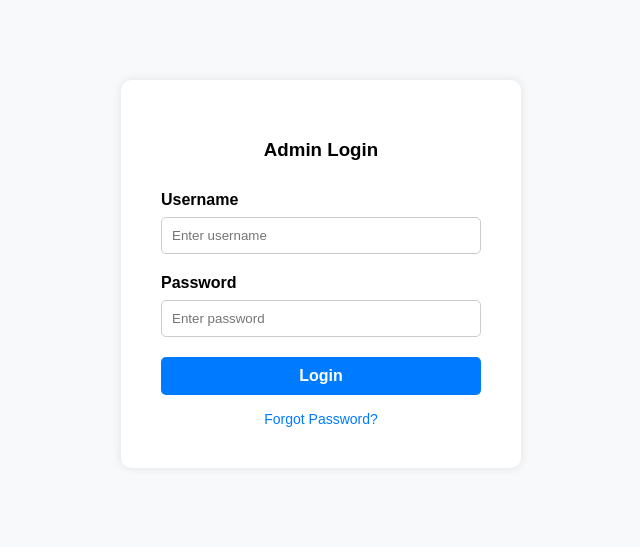
After one commit to Nitins715/Ordermanagement, a Django app: page /login/ in a window 1280 px wide. The commit adds this page. Shown: the top 547 px of the page, without its empty margins (319-959 px from the left). Run offline with Django 5.2, Linux system fonts and the light colour scheme.

Commit message:
Initial commit

```diff
--- a/orders/urls.py
+++ b/orders/urls.py
@@ -1,9 +1,12 @@
 from django.urls import path
 from . import views
+from .views import user_login, user_logout
 
 urlpatterns = [
     path('', views.order_list, name='order_list'),
     path('neworder/', views.create_order, name='create_order'),
     path('orders/edit/<int:pk>/', views.edit_order, name='edit_order'),
     path('orders/delete/<int:pk>/', views.delete_order, name='delete_order'),
+    path('login/', user_login, name='login'),
+    path('logout/', user_logout, name='logout'),
 ]
--- a/orders/views.py
+++ b/orders/views.py
@@ -3,32 +3,57 @@ from neworder.models import NewOrder
 from neworder.forms import NewOrderForm
 from django.utils.dateparse import parse_date
 
+
+from django.contrib.auth import authenticate, login
+from django.contrib.auth.forms import AuthenticationForm
+from django.contrib.auth.decorators import login_required
+
+def user_login(request):
+    if request.method == "POST":
+        form = AuthenticationForm(data=request.POST)
+        if form.is_valid():
+            user = form.get_user()
+            login(request, user)
+            return redirect('order_list')  # replace with your home page name
+    else:
+        form = AuthenticationForm()
+    return render(request, 'login.html', {'form': form})
+
+from django.contrib.auth import logout
+
+def user_logout(request):
+    logout(request)
+    return redirect('login')
+
+
+@login_required
 def order_list(request):
     orders = NewOrder.objects.all()
 
     ref = request.GET.get('ref')
-    date_str = request.GET.get('date')
+    from_date_str = request.GET.get('from_date')
+    to_date_str = request.GET.get('to_date')
     status = request.GET.get('status')
 
     if ref:
         orders = orders.filter(internal_ref_no__icontains=ref)
 
-    if date_str:
-        date = parse_date(date_str)
-        if date:
-            orders = orders.filter(order_date__date=date)
+    from_date = parse_date(from_date_str) if from_date_str else None
+    to_date = parse_date(to_date_str) if to_date_str else None
+
+    if from_date:
+        orders = orders.filter(order_date__date__gte=from_date)
+    if to_date:
+        orders = orders.filter(order_date__date__lte=to_date)
 
     if status == 'paid':
-        orders = orders.filter(payment_method__isnull=False).exclude(payment_date__isnull=True)
+        orders = orders.filter(payment_method__isnull=False, payment_date__isnull=False)
     elif status == 'pending':
-        orders = orders.filter(payment_method__isnull=False, payment_date__isnull=True)
-    elif status == 'overdue':
-        orders = orders.filter(payment_method__isnull=True, payment_date__isnull=True)
+        orders = orders.exclude(payment_method__isnull=False, payment_date__isnull=False)
 
     return render(request, 'order_list.html', {'orders': orders})
 
-
-
+@login_required
 def create_order(request):
     if request.method == 'POST':
         form = NewOrderForm(request.POST)
@@ -41,6 +66,7 @@ def create_order(request):
         form = NewOrderForm()
     return render(request, 'neworder_form.html', {'form': form})
 
+@login_required
 def edit_order(request, pk):
     order = get_object_or_404(NewOrder, pk=pk)
     if request.method == 'POST':
@@ -52,6 +78,7 @@ def edit_order(request, pk):
         form = NewOrderForm(instance=order)
     return render(request, 'edit_order.html', {'form': form})
 
+@login_required
 def delete_order(request, pk):
     order = get_object_or_404(NewOrder, pk=pk)
     if request.method == 'POST':
--- /dev/null
+++ b/templates/login.html
@@ -0,0 +1,125 @@
+<!DOCTYPE html>
+<html lang="en">
+<head>
+  <meta charset="UTF-8">
+  <title>Login - Orders Admin</title>
+  <meta name="viewport" content="width=device-width, initial-scale=1">
+  <style>
+    * {
+      box-sizing: border-box;
+    }
+
+    body {
+      margin: 0;
+      font-family: Arial, sans-serif;
+      background-color: #f8f9fa;
+    }
+
+    .container {
+      max-width: 400px;
+      margin: 80px auto;
+      padding: 40px;
+      background-color: white;
+      border-radius: 10px;
+      box-shadow: 0 0 10px rgba(0,0,0,0.1);
+    }
+
+    h3 {
+      text-align: center;
+      font-weight: 600;
+      margin-bottom: 30px;
+    }
+
+    label {
+      display: block;
+      margin-bottom: 8px;
+      font-weight: bold;
+    }
+
+    input[type="text"],
+    input[type="password"] {
+      width: 100%;
+      padding: 10px;
+      margin-bottom: 20px;
+      border: 1px solid #ccc;
+      border-radius: 5px;
+    }
+
+    button {
+      width: 100%;
+      padding: 10px;
+      background-color: #007bff;
+      color: white;
+      border: none;
+      border-radius: 5px;
+      font-size: 16px;
+      font-weight: bold;
+      cursor: pointer;
+    }
+
+    button:hover {
+      background-color: #0056b3;
+    }
+
+    .text-center {
+      text-align: center;
+    }
+
+    .text-link {
+      text-decoration: none;
+      color: #007bff;
+      font-size: 14px;
+    }
+
+    .text-link:hover {
+      text-decoration: underline;
+    }
+
+    .text-danger {
+      color: red;
+      margin-top: 10px;
+    }
+
+    .text-success {
+      color: green;
+      margin-top: 10px;
+    }
+
+    @media (max-width: 480px) {
+      .container {
+        margin: 40px 20px;
+        padding: 30px 20px;
+      }
+    }
+  </style>
+</head>
+<body>
+
+  <div class="container">
+    <h3>Admin Login</h3>
+    <form method="POST" action="{% url 'login' %}">
+        {% csrf_token %}
+      <label for="username">Username</label>
+      <input type="text" id="username" name="username" placeholder="Enter username" required>
+
+      <label for="password">Password</label>
+      <input type="password" id="password" name="password" placeholder="Enter password" required>
+
+      <button type="submit">Login</button>
+
+      <div class="text-center" style="margin-top: 15px;">
+        <a href="/forgot-password" class="text-link">Forgot Password?</a>
+      </div>
+
+      <div class="text-danger text-center" style="display: none;" id="error-msg">
+        Invalid username or password
+      </div>
+
+      <div class="text-success text-center" style="display: none;" id="logout-msg">
+        You have been logged out
+      </div>
+    </form>
+  </div>
+
+</body>
+</html>
```
Also changed, not shown: settings.py (+6 -3 lines), templates/order_list.html (+35 -25 lines), db.sqlite3.
